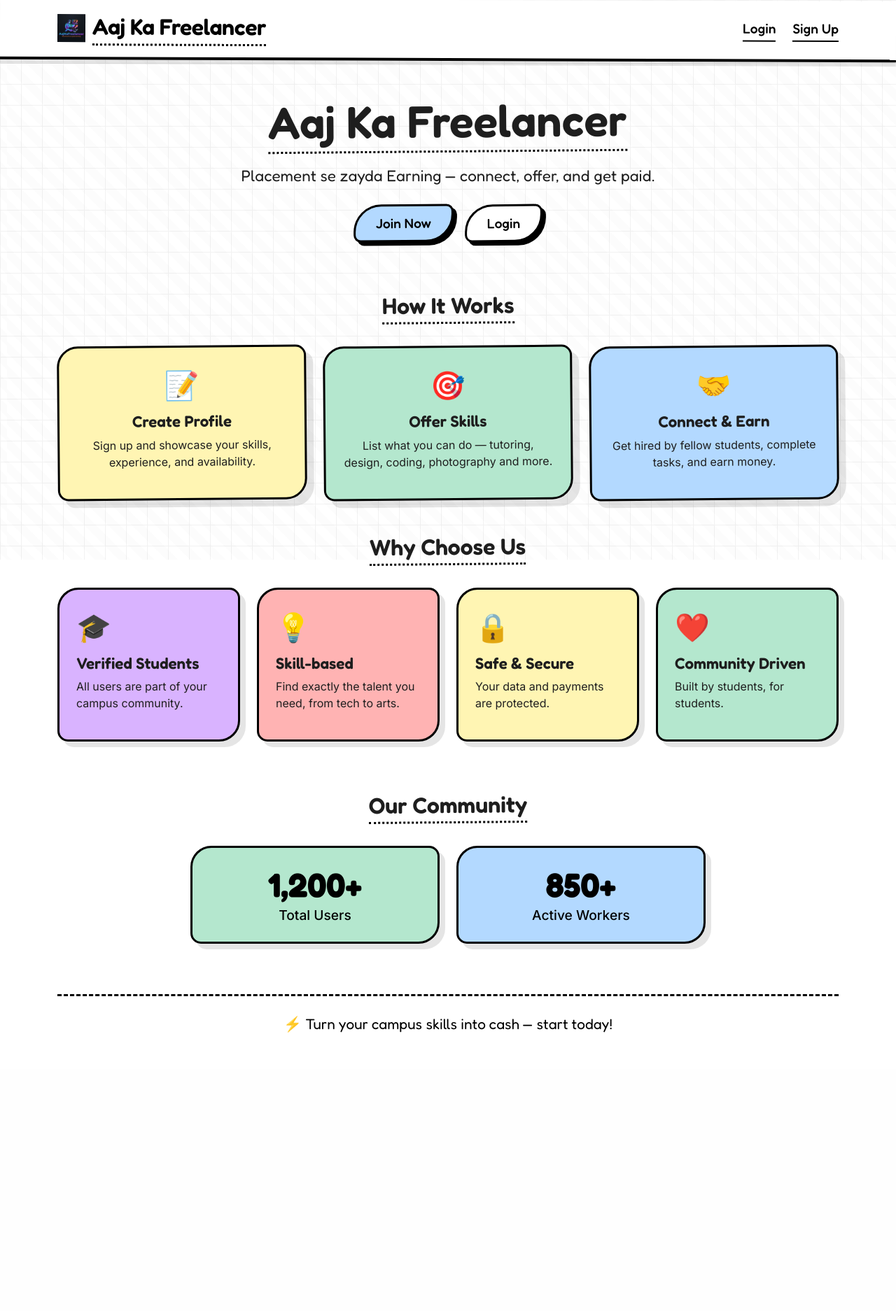
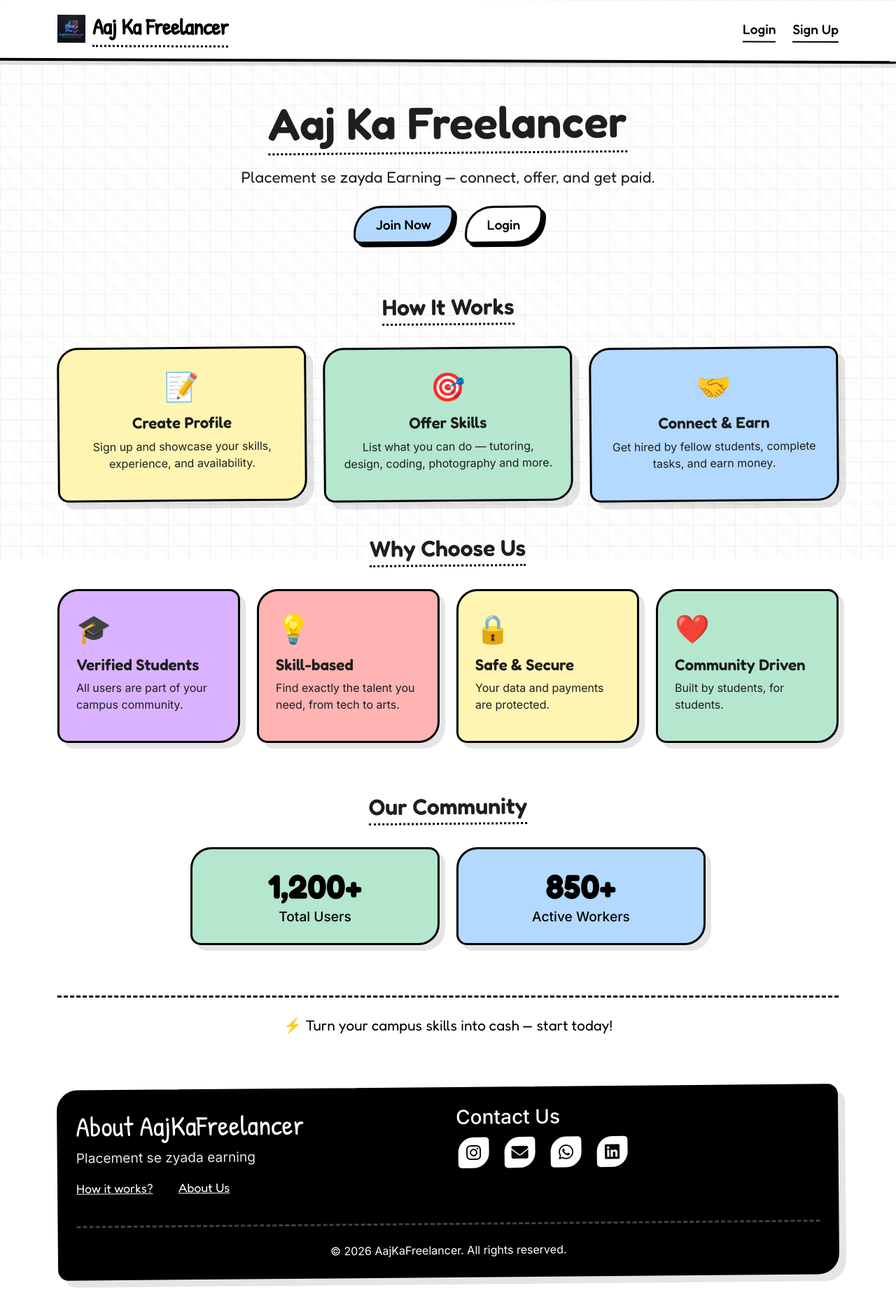
Before and after one commit to nikhilrawat2005/aajkafreelancer, a Flask app: page / in a window 1280 px wide. Shown: the whole page at 70% size. Before the commit the page ends 1476 px from the top, so only its background shows below. Run offline with Flask 3, Linux system fonts and the light colour scheme; some libraries are stand-ins or nearby versions.

Commit message:
Add About and How It Works pages, favicon, and update base template

```diff
--- a/app/main/routes.py
+++ b/app/main/routes.py
@@ -24,6 +24,22 @@ def landing():
         total_users=total_users,
         total_workers=total_workers
     )
+
+
+# =====================================================
+# ABOUT PAGE
+# =====================================================
+@main_bp.route('/about')
+def about():
+    return render_template('about.html')
+
+
+# =====================================================
+# HOW IT WORKS PAGE
+# =====================================================
+@main_bp.route('/how-it-works')
+def how_it_works():
+    return render_template('how_it_works.html')
 
 
 # =====================================================
--- a/static/style.css
+++ b/static/style.css
@@ -904,6 +904,79 @@ body::before {
     flex: none;
 }
 
+/* ===== BRAND FONT ===== */
+.brand-title {
+    font-family: 'Patrick Hand', cursive !important;
+    font-size: 2rem;
+}
+
+/* ===== FOOTER STYLES ===== */
+footer .notebook-card {
+    background: black !important;
+    color: white;
+    border-color: white;
+}
+footer .footer-link {
+    color: white;
+    text-decoration: underline;
+    font-family: 'Fredoka', sans-serif;
+    font-size: 1.1rem;
+    margin-right: 1rem;
+}
+footer .footer-link:hover {
+    color: var(--pastel-yellow);
+}
+.icon-buttons {
+    display: flex;
+    gap: 1rem;
+    margin-top: 0.5rem;
+}
+.icon-btn {
+    display: inline-flex;
+    align-items: center;
+    justify-content: center;
+    width: 50px;
+    height: 50px;
+    background: white;
+    border: 3px solid black;
+    border-radius: 25px 8px 25px 8px; /* notebook rough round */
+    color: black;
+    font-size: 1.5rem;
+    transition: all 0.3s ease;
+    box-shadow: 4px 4px 0 rgba(0,0,0,0.1);
+    transform: rotate(-0.5deg);
+    text-decoration: none;
+}
+.icon-btn:hover {
+    background: var(--pastel-yellow);
+    transform: translate(-2px, -2px) rotate(0.5deg);
+    box-shadow: 6px 6px 0 rgba(0,0,0,0.2);
+    color: black;
+}
+.brand-footer {
+    font-family: 'Patrick Hand', cursive;
+    font-size: 2.5rem;
+    margin-bottom: 0.5rem;
+}
+.tagline {
+    font-family: 'Inter', sans-serif;
+    font-size: 1.2rem;
+    opacity: 0.9;
+}
+
+/* ===== STEPS LIST FOR HOW IT WORKS ===== */
+.steps-list li {
+    font-family: 'Inter', sans-serif;
+    font-size: 1.1rem;
+    line-height: 1.6;
+    border-left: 3px solid black;
+    padding-left: 1rem;
+}
+.steps-list li strong {
+    font-family: 'Fredoka', sans-serif;
+    font-size: 1.2rem;
+}
+
 /* Hire button states */
 .hire-default {
     background-color: #28a745 !important; /* bright green */
--- a/templates/base.html
+++ b/templates/base.html
@@ -5,11 +5,13 @@
     <meta name="viewport" content="width=device-width, initial-scale=1.0">
     <!-- CSRF token for AJAX requests -->
     <meta name="csrf-token" content="{{ csrf_token() }}">
+    <!-- Favicon -->
+    <link rel="icon" type="image/png" href="{{ url_for('static', filename='images/favicon.png') }}">
     <title>Aaj Ka Freelancer - {% block title %}{% endblock %}</title>
     <!-- Fonts -->
     <link rel="preconnect" href="https://fonts.googleapis.com">
     <link rel="preconnect" href="https://fonts.gstatic.com" crossorigin>
-    <link href="https://fonts.googleapis.com/css2?family=Fredoka:wght@400;500;600;700&family=Inter:wght@400;500;600&display=swap" rel="stylesheet">
+    <link href="https://fonts.googleapis.com/css2?family=Fredoka:wght@400;500;600;700&family=Inter:wght@400;500;600&family=Patrick+Hand&display=swap" rel="stylesheet">
     <!-- Bootstrap (for layout only, not styling) -->
     <link href="https://cdn.jsdelivr.net/npm/bootstrap@5.3.0/dist/css/bootstrap.min.css" rel="stylesheet">
     <!-- Font Awesome for icons -->
@@ -102,7 +104,7 @@
             padding: 0.5rem 1rem;
             box-shadow: 5px 5px 0 rgba(0,0,0,0.1);
             z-index: 1000;
-            max-width: 300px;   /* Limit width to prevent overflow */
+            max-width: 300px;
             margin-top: 5px;
         }
         .skill-popout.show {
@@ -138,7 +140,7 @@
         <div class="container">
             <div class="nav-brand d-flex align-items-center">
                 <img src="{{ url_for('static', filename='images/logo.png') }}" alt="Logo" style="height: 40px; margin-right: 10px;">
-                <a href="{{ url_for('main.landing') }}">Aaj Ka Freelancer</a>
+                <a href="{{ url_for('main.landing') }}" class="notebook-link brand-title">Aaj Ka Freelancer</a>
             </div>
             <div class="nav-links">
                 {% if current_user.is_authenticated %}
@@ -202,6 +204,35 @@
         {% block content %}{% endblock %}
     </main>
 
+    <!-- Footer -->
+    {% block footer %}
+    <footer class="container my-5">
+        <div class="notebook-card p-4" style="background: black; color: white; border-color: white;">
+            <div class="row">
+                <div class="col-md-6">
+                    <h2 class="brand-footer">About AajKaFreelancer</h2>
+                    <p class="tagline">Placement se zyada earning</p>
+                    <p>
+                        <a href="{{ url_for('main.how_it_works') }}" class="footer-link">How it works?</a>
+                        <a href="{{ url_for('main.about') }}" class="footer-link ms-3">About Us</a>
+                    </p>
+                </div>
+                <div class="col-md-6">
+                    <h3>Contact Us</h3>
+                    <div class="icon-buttons">
+                        <a href="https://www.instagram.com/aajkafreelancer/" target="_blank" class="icon-btn"><i class="fab fa-instagram"></i></a>
+                        <a href="mailto:aajkafreelancer@gmail.com" class="icon-btn"><i class="fas fa-envelope"></i></a>
+                        <a href="#" class="icon-btn"><i class="fab fa-whatsapp"></i></a>
+                        <a href="#" class="icon-btn"><i class="fab fa-linkedin"></i></a>
+                    </div>
+                </div>
+            </div>
+            <hr class="notebook-divider" style="border-color: white;">
+            <p class="text-center mb-0">© 2026 AajKaFreelancer. All rights reserved.</p>
+        </div>
+    </footer>
+    {% endblock %}
+
     <!-- Bootstrap JS -->
     <script src="https://cdn.jsdelivr.net/npm/bootstrap@5.3.0/dist/js/bootstrap.bundle.min.js"></script>
     <!-- Cropper.js -->
```
Also changed, not shown: other parts of static/style.css (+0 -27 lines), templates/about.html (added, +28 -0 lines), templates/how_it_works.html (added, +37 -0 lines), static/images/favicon.png (added).
